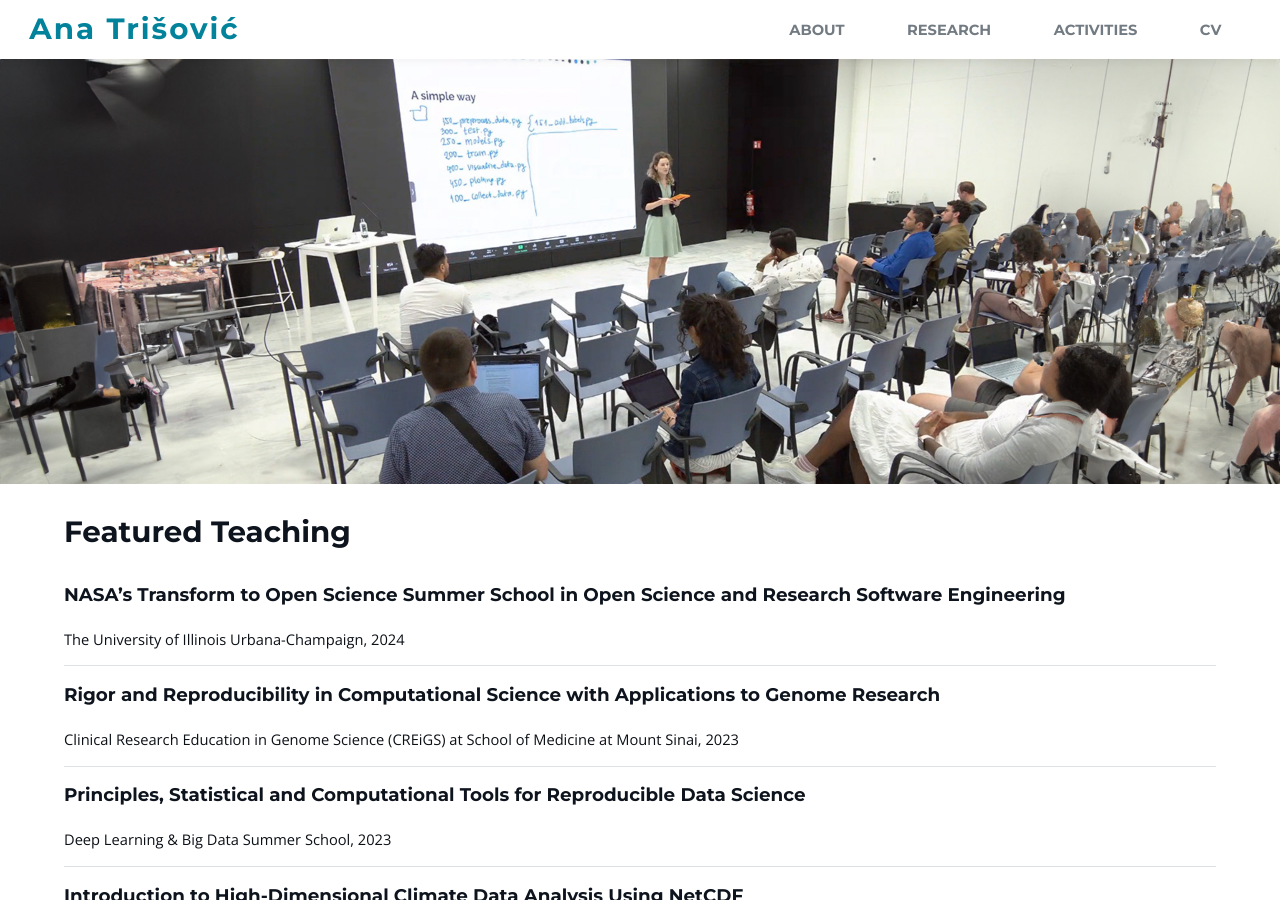
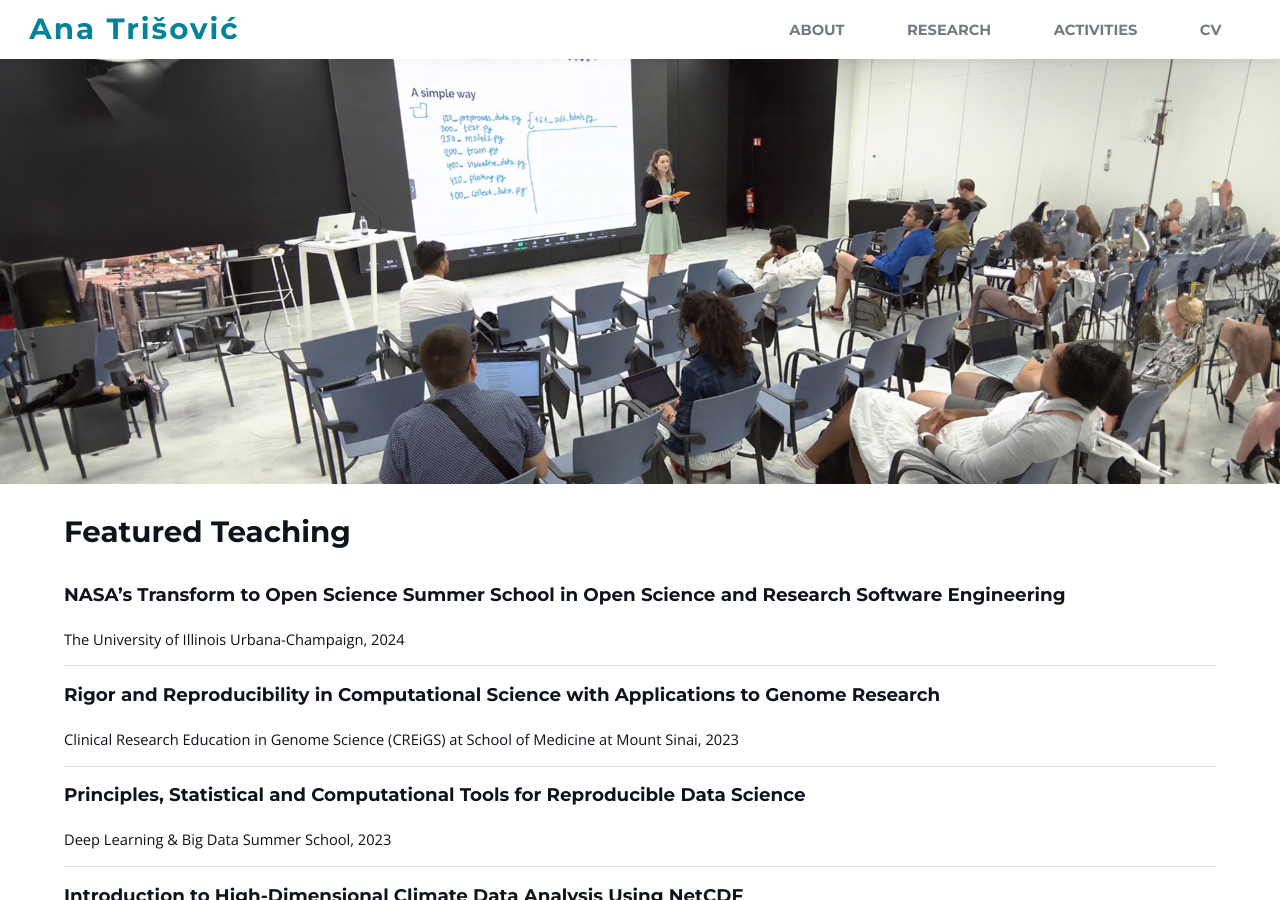
Before and after one commit to atrisovic/anatrisovic.github.io, a Jekyll site: the page built from activities.html, in a window 1280 px wide and 900 px high. Built offline with Jekyll 4.4.1, drawn with Linux system fonts in a browser that asks for light colours.

Commit message:
center banner image

```diff
--- a/_layouts/default.html
+++ b/_layouts/default.html
@@ -93,7 +93,7 @@
         </div>
     </section>
     {% else %}
-    <div id="banner-alt" style="background-image: url('{{page.banner}}');">
+    <div id="banner-alt" style="background-image: url('{{page.banner}}'); background-position: {{ page.position | default: 'center' }};">
     </div>
     {% endif %}
 
--- a/activities.html
+++ b/activities.html
@@ -2,6 +2,7 @@
 layout: default
 title: Activities
 banner: images/img7.jpg
+position: center 10%
 ---
 
 <h1>Featured Teaching</h1>
--- a/area.html
+++ b/area.html
@@ -2,6 +2,7 @@
 layout: default
 title: Research
 banner: images/jpg3.jpg
+position: center 60%
 ---
 
 <h1 id="area-title"></h1>
--- a/research.html
+++ b/research.html
@@ -2,6 +2,7 @@
 layout: default
 title: Research
 banner: images/jpg3.jpg
+position: center 60%
 ---
 
 
```
